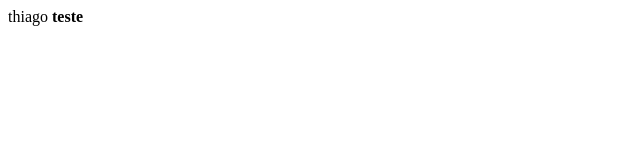
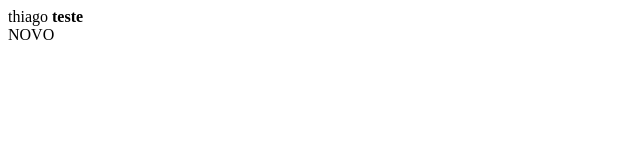
Before and after one commit to chairadr/Inicio, a plain HTML site: page index.html in a window 1280 px wide. Shown: the full height of the page, 0-640 px from the left. Drawn offline with Linux system fonts and the light colour scheme.

Commit message:
new update

```diff
--- a/index.html
+++ b/index.html
@@ -12,6 +12,8 @@
     <br />
 
 
+    NOVO
+
 
     <script src="js/index.js">
     </script>
```
Also changed, not shown: 1 other file.
